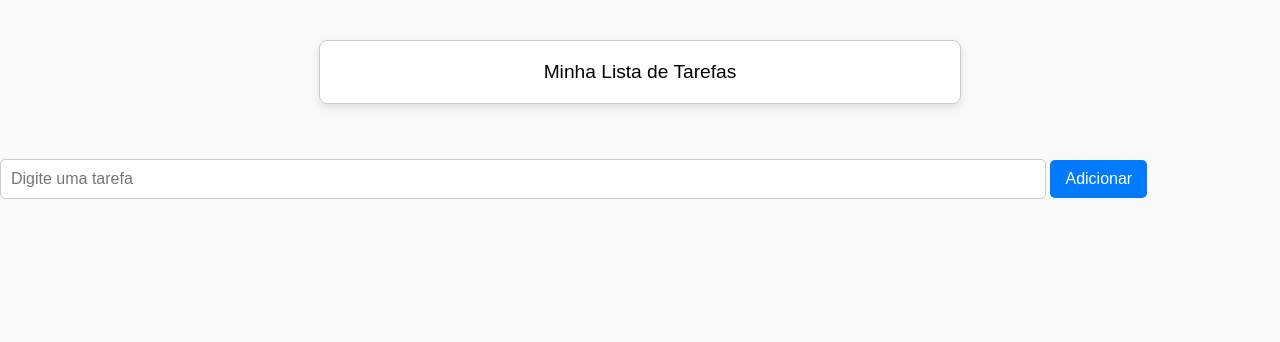
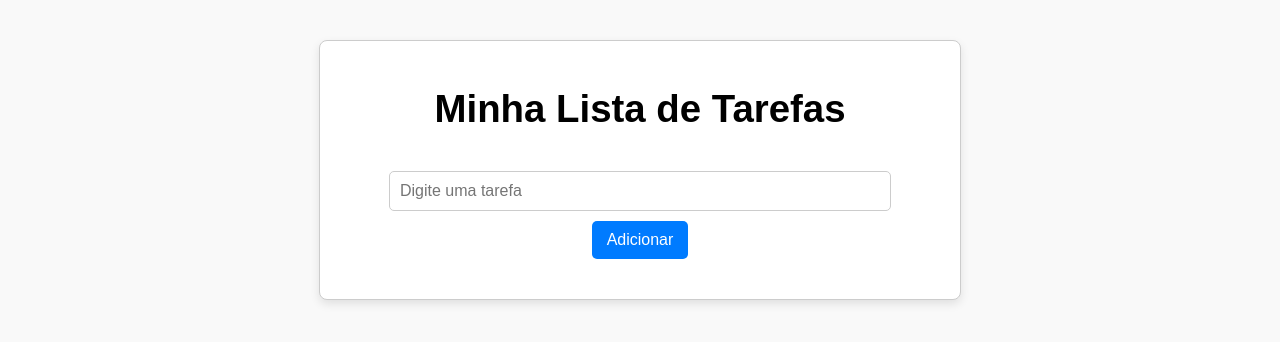
Before and after one commit to AndersonGL/Lista-de-Tarefas, a plain HTML site: page index.html in a window 1280 px wide. Drawn offline with Linux system fonts and the light colour scheme.

Commit message:
Update index.html

```diff
--- a/index.html
+++ b/index.html
@@ -7,11 +7,12 @@
     <link rel="stylesheet" href="style.css" />
   </head>
   <body>
-    <div id="container">Minha Lista de Tarefas</div>
+    <div id="container">
+      <h1>Minha Lista de Tarefas</h1>
     <input type="text" id="taskInput" placeholder="Digite uma tarefa" />
     <button onclick="addTask()">Adicionar</button>
     <ul id="taskList"></ul>
-
+    </div>
     <script src="script.js"></script>
   </body>
 </html>
```
